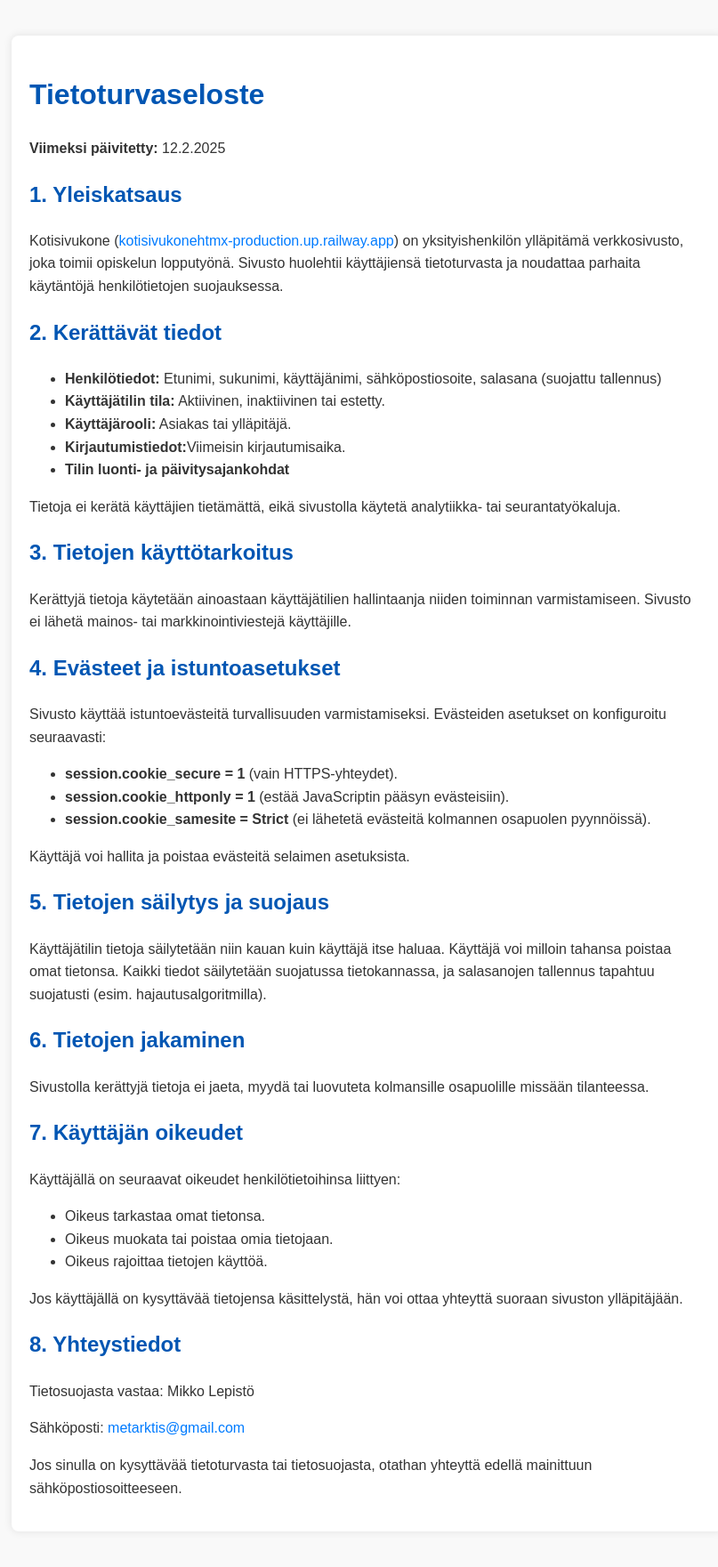
After one commit to Kirjakauppias/kotisivukone_htmx, a PHP site: page /tietoturvaseloste.html in a window 1280 px wide. The commit adds this page. Shown: the whole page at 89% size, without its empty margins (227-1034 px from the left). Run offline with PHP 8.4, Linux system fonts and the light colour scheme; a stand-in replaces the project's code that opens the database connection.

Commit message:
Tietoturvaseloste

```diff
--- a/projectlog.txt
+++ b/projectlog.txt
@@ -8,3 +8,5 @@
     -user_edit_modal.php, login_modal.php, password_modal.php, register.php:
         -Lisätty lomakkeeseen ohjeistus salasanan muodostamisesta ja ohjeistus pakollisista inputeista.
         -Label -otsikointi boldattu.
+12.2.24:
+    -Luotu tietoturvaseloste.html.
--- a/src/index.php
+++ b/src/index.php
@@ -152,6 +152,7 @@ if (!isset($_SESSION['csrf_token']) || time() - ($_SESSION['csrf_token_time'] ??
     <div class="footer-container">
         <div class="footer-details">
             <h2>Opinnäytetyön muokattu versio</h2>
+            <a href="tietoturvaseloste.html" alt="Tietoturvaseloste" target="_blank">Tietoturvaseloste</a>
             <p>2025 Mikko Lepistö</p>
             <p>metarktis@gmail.com</p>
         </div>
--- /dev/null
+++ b/src/tietoturvaseloste.html
@@ -0,0 +1,89 @@
+<!DOCTYPE html>
+<html lang="fi">
+<head>
+    <meta charset="UTF-8">
+    <meta name="viewport" content="width=device-width, initial-scale=1.0">
+    <title>Tietoturvaseloste</title>
+    <style>
+        body {
+            font-family: Arial, sans-serif;
+            line-height: 1.6;
+            max-width: 800px;
+            margin: 20px auto;
+            padding: 20px;
+            background-color: #f9f9f9;
+            color: #333;
+        }
+        h1, h2 {
+            color: #0056b3;
+        }
+        a {
+            color: #007bff;
+            text-decoration: none;
+        }
+        a:hover {
+            text-decoration: underline;
+        }
+        .container {
+            background: white;
+            padding: 20px;
+            border-radius: 8px;
+            box-shadow: 0px 0px 10px rgba(0, 0, 0, 0.1);
+        }
+    </style>
+</head>
+<body>
+    <div class="container">
+        <h1>Tietoturvaseloste</h1>
+        <p><strong>Viimeksi päivitetty:</strong> 12.2.2025</p>
+
+        <h2>1. Yleiskatsaus</h2>
+        <p>Kotisivukone (<a href="https://kotisivukonehtmx-production.up.railway.app/index.php">kotisivukonehtmx-production.up.railway.app</a>) on yksityishenkilön ylläpitämä
+            verkkosivusto, joka toimii opiskelun lopputyönä. Sivusto huolehtii käyttäjiensä tietoturvasta ja noudattaa parhaita käytäntöjä henkilötietojen suojauksessa.
+        </p>
+
+        <h2>2. Kerättävät tiedot</h2>
+        <ul>
+            <li><strong>Henkilötiedot:</strong> Etunimi, sukunimi, käyttäjänimi, sähköpostiosoite, salasana (suojattu tallennus)</li>
+            <li><strong>Käyttäjätilin tila:</strong> Aktiivinen, inaktiivinen tai estetty.</li>
+            <li><strong>Käyttäjärooli:</strong> Asiakas tai ylläpitäjä.</li>
+            <li><strong>Kirjautumistiedot:</strong>Viimeisin kirjautumisaika.</li>
+            <li><strong>Tilin luonti- ja päivitysajankohdat</strong></li>
+        </ul>
+        <p>Tietoja ei kerätä käyttäjien tietämättä, eikä sivustolla käytetä analytiikka- tai seurantatyökaluja.</p>
+
+        <h2>3. Tietojen käyttötarkoitus</h2>
+        <p>Kerättyjä tietoja käytetään ainoastaan käyttäjätilien hallintaanja niiden toiminnan varmistamiseen. Sivusto ei lähetä mainos- tai markkinointiviestejä käyttäjille.</p>
+
+        <h2>4. Evästeet ja istuntoasetukset</h2>
+        <p>Sivusto käyttää istuntoevästeitä turvallisuuden varmistamiseksi. Evästeiden asetukset on konfiguroitu seuraavasti:</p>
+        <ul>
+            <li><strong>session.cookie_secure = 1</strong> (vain HTTPS-yhteydet).</li>
+            <li><strong>session.cookie_httponly = 1</strong> (estää JavaScriptin pääsyn evästeisiin).</li>
+            <li><strong>session.cookie_samesite = Strict</strong> (ei lähetetä evästeitä kolmannen osapuolen pyynnöissä).</li>
+        </ul>
+        <p>Käyttäjä voi hallita ja poistaa evästeitä selaimen asetuksista.</p>
+
+        <h2>5. Tietojen säilytys ja suojaus</h2>
+        <p>Käyttäjätilin tietoja säilytetään niin kauan kuin käyttäjä itse haluaa. Käyttäjä voi milloin tahansa poistaa omat tietonsa.
+            Kaikki tiedot säilytetään suojatussa tietokannassa, ja salasanojen tallennus tapahtuu suojatusti (esim. hajautusalgoritmilla).</p>
+
+        <h2>6. Tietojen jakaminen</h2>
+        <p>Sivustolla kerättyjä tietoja ei jaeta, myydä tai luovuteta kolmansille osapuolille missään tilanteessa.</p>
+
+        <h2>7. Käyttäjän oikeudet</h2>
+        <p>Käyttäjällä on seuraavat oikeudet henkilötietoihinsa liittyen:</p>
+        <ul>
+            <li>Oikeus tarkastaa omat tietonsa.</li>
+            <li>Oikeus muokata tai poistaa omia tietojaan.</li>
+            <li>Oikeus rajoittaa tietojen käyttöä.</li>
+        </ul>
+        <p>Jos käyttäjällä on kysyttävää tietojensa käsittelystä, hän voi ottaa yhteyttä suoraan sivuston ylläpitäjään.</p>
+
+        <h2>8. Yhteystiedot</h2>
+        <p>Tietosuojasta vastaa: Mikko Lepistö</p>
+        <p>Sähköposti: <a href="mailto:metarktis@gmail.com">metarktis@gmail.com</a></p>
+        <p>Jos sinulla on kysyttävää tietoturvasta tai tietosuojasta, otathan yhteyttä edellä mainittuun sähköpostiosoitteeseen.</p>
+    </div>
+</body>
+</html>
```
